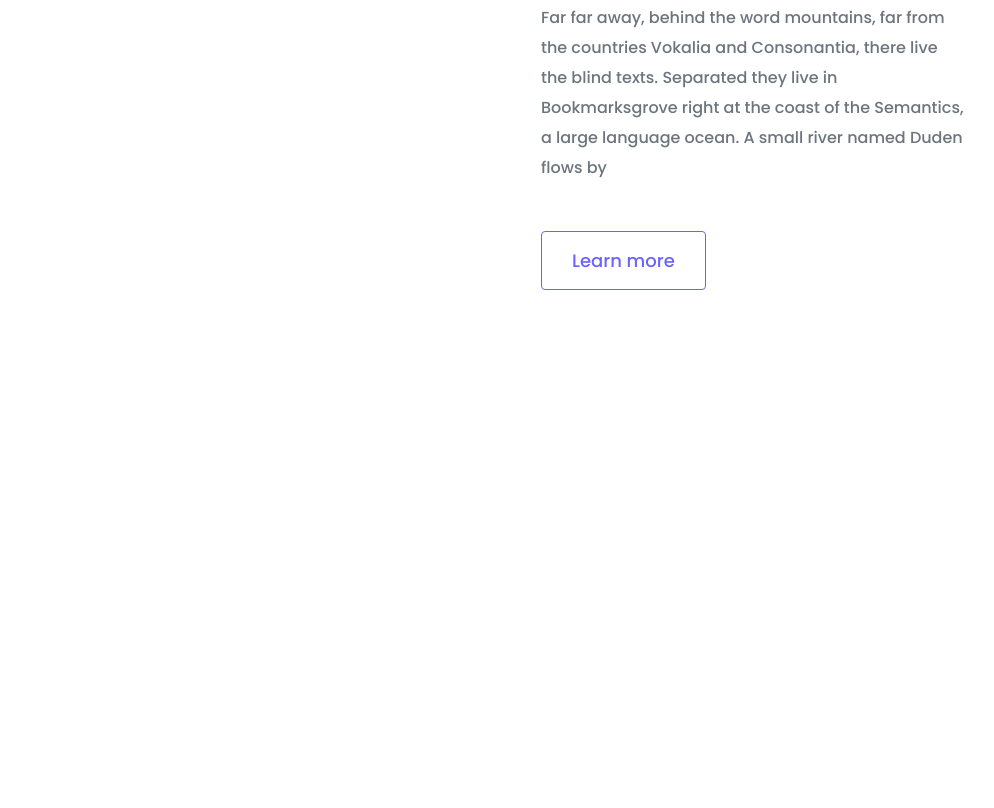
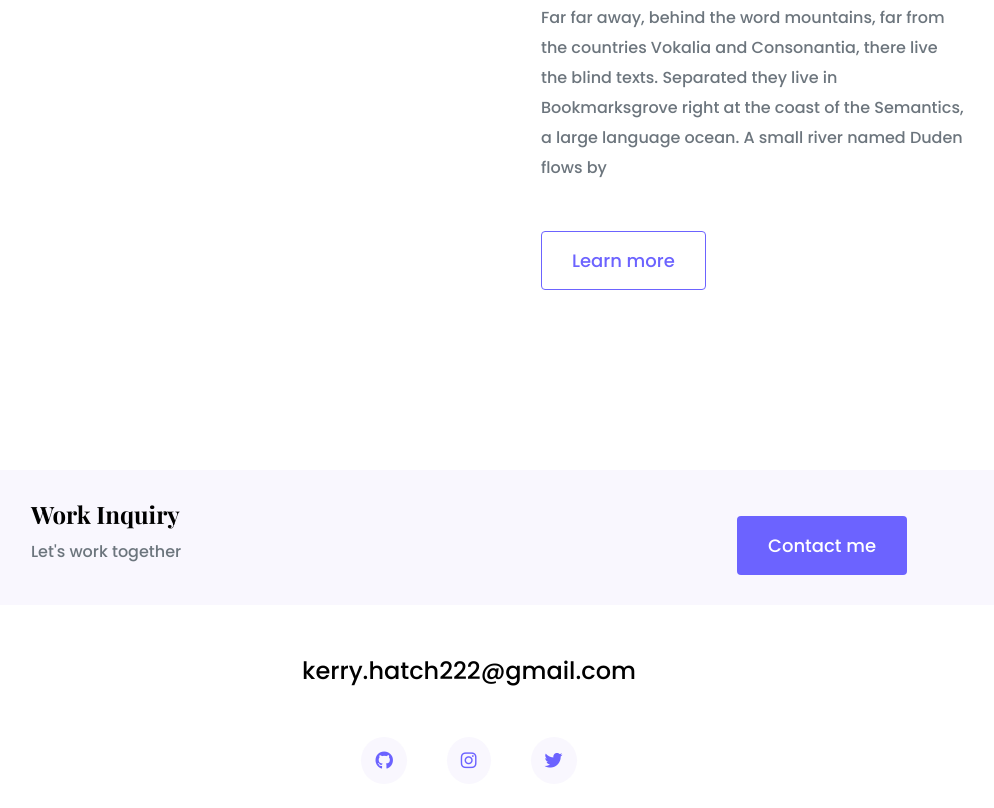
Before and after one commit to Hatchk/portfolio-project, a website: page index.html in a window 1280 px wide. Shown: the part 2725-3533 px from the top of the page, without its empty margins (171-1165 px from the left). Before the commit the page ends 3135 px from the top, so only its background shows below. Drawn offline with nearby package versions, Linux system fonts and the light colour scheme.

Commit message:
Added footer html and CSS and added social links

```diff
--- a/index.html
+++ b/index.html
@@ -117,6 +117,33 @@
           </div>
         </div>
       </div>
+      <footer>
+        <div class="contact-box justify-content-between mb-5 d-none d-md-flex">
+          <div>
+            <h4>Work Inquiry</h4>
+            <p class="text-muted">Let's work together</p>
+          </div>
+          <div>
+            <a href="" class="btn btn-branding mt-3"> Contact me </a>
+          </div>
+        </div>
+        <div class="d-flex justify-content-center mb-5">
+          <a href="mailto:kerry.hatch222@gmail.com" class="email-link">
+            kerry.hatch222@gmail.com
+          </a>
+        </div>
+        <div class="social-links d-flex justify-content-center">
+          <a href="https://www.github.com/hatchk" target="_blank">
+            <i class="fab fa-github"></i>
+          </a>
+          <a href="https://www.instragram.com/kerry" target="_blank">
+            <i class="fab fa-instagram"></i>
+          </a>
+          <a href="https://www.twitter.com/patricia" target="_blank">
+            <i class="fab fa-twitter"></i>
+          </a>
+        </div>
+      </footer>
     </div>
   </body>
 </html>
--- a/styles/portfolio.css
+++ b/styles/portfolio.css
@@ -137,6 +137,45 @@ nav li.active a {
   color: var(--branding-color);
 }
 
+footer {
+  margin: 60px 0;
+}
+
+footer .contact-box {
+  background: var(--secondary-color);
+  padding: 30px 120px;
+  border-radius: 10px;
+}
+
+footer .contact-box p {
+  margin: 0;
+}
+
+footer .email-link {
+  text-decoration: none;
+  color: black;
+  font-size: 24px;
+}
+
+footer .email-link:hover {
+  color: var(--branding-color);
+}
+
+footer .social-links a {
+  margin: 0 20px;
+  color: var(--branding-color);
+  background: var(--secondary-color);
+  padding: 10px 14px;
+  border-radius: 50%;
+  font-size: 18px;
+  transition: all 100ms ease-in-out;
+}
+
+footer .social-links a:hover {
+  color: white;
+  background: var(--branding-color);
+}
+
 @media (max-width: 900px) {
   h1 {
     font-size: 44px;
```
